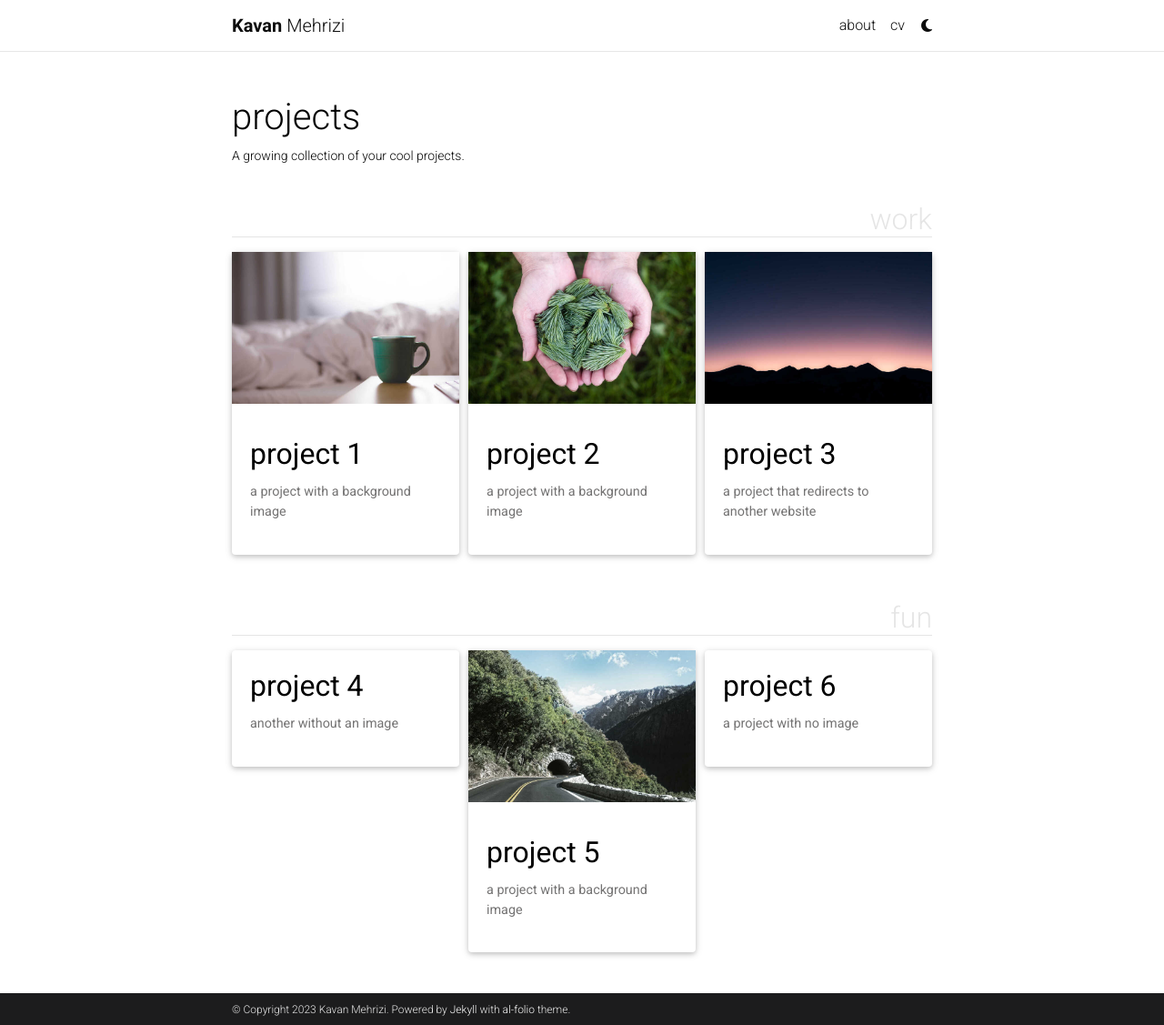
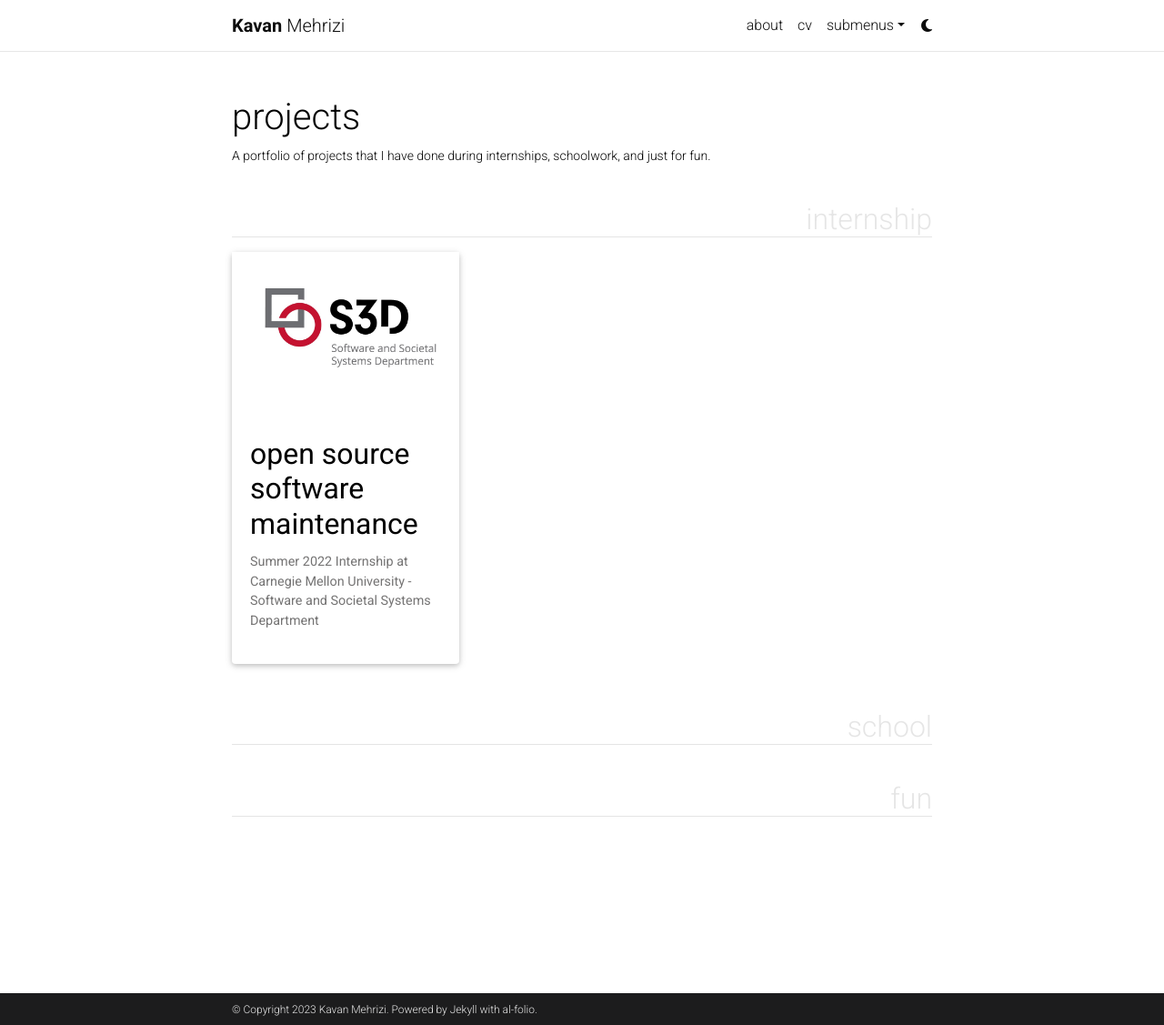
Before and after one commit to KavanMehrizi/kavanmehrizi.github.io, a Jekyll site: the page built from _pages/projects.md, in a window 1280 px wide and 1127 px high. Shown: the whole window at 91% size. Built offline with Jekyll 4.4.1, drawn with Linux system fonts in a browser that asks for light colours; full-size pictures stand in for the smaller copies a plugin makes; comment, search, counter and statistics services are not loaded; a style sheet for code colours, icons or effects is not loaded.

Commit message:
added projects tab

````diff
--- a/_config.yml
+++ b/_config.yml
@@ -10,7 +10,7 @@ email: kavanmehrizi@berkeley.edu
 description: > # the ">" symbol means to ignore newlines until "footer_text:"
 
 footer_text: >
-  Powered by <a href="https://jekyllrb.com/" target="_blank">Jekyll</a> with <a href="https://github.com/alshedivat/al-folio">al-folio</a> theme.
+  Powered by Jekyll with al-folio.
 keywords:  # add your own keywords or leave empty
 
 lang: en # the language of your site (for example: en, fr, cn, ru, etc.)
@@ -75,7 +75,7 @@ twitter_username: kavanmehrizi
 mastodon_username: # your mastodon instance+username in the format instance.tld/@username
 linkedin_username: kavanmehrizi
 telegram_username: # your Telegram user name
-scholar_userid: #
+scholar_userid: GMny2ccAAAAJ #
 semanticscholar_id: 2139703303 # your Semantic Scholar ID
 whatsapp_number: # your WhatsApp number (full phone number in international format. Omit any zeroes, brackets, or dashes when adding the phone number in international format.)
 orcid_id: #
@@ -110,7 +110,7 @@ contact_note: >
 # Analytics and search engine verification
 # -----------------------------------------------------------------------------
 
-google_analytics: # your Google Analytics measurement ID (format: G-XXXXXXXXXX)
+google_analytics: G-WRS9P1MJXG # your Google Analytics measurement ID (format: G-XXXXXXXXXX)
 panelbear_analytics:  # panelbear analytics site ID (format: XXXXXXXXX)
 
 google_site_verification:  # your google-site-verification ID (Google Search Console)
--- a/_pages/projects.md
+++ b/_pages/projects.md
@@ -2,10 +2,10 @@
 layout: page
 title: projects
 permalink: /projects/
-description: A growing collection of your cool projects.
+description: A portfolio of projects that I have done during internships, schoolwork, and just for fun.
 nav: false
 nav_order: 2
-display_categories: [work, fun]
+display_categories: [internship, school, fun]
 horizontal: false
 ---
 
--- a/_projects/1_project.md
+++ /dev/null
@@ -1,80 +0,0 @@
----
-layout: page
-title: project 1
-description: a project with a background image
-img: assets/img/12.jpg
-importance: 1
-category: work
----
-
-Every project has a beautiful feature showcase page.
-It's easy to include images in a flexible 3-column grid format.
-Make your photos 1/3, 2/3, or full width.
-
-To give your project a background in the portfolio page, just add the img tag to the front matter like so:
-
-    ---
-    layout: page
-    title: project
-    description: a project with a background image
-    img: /assets/img/12.jpg
-    ---
-
-<div class="row">
-    <div class="col-sm mt-3 mt-md-0">
-        {% include figure.html path="assets/img/1.jpg" title="example image" class="img-fluid rounded z-depth-1" %}
-    </div>
-    <div class="col-sm mt-3 mt-md-0">
-        {% include figure.html path="assets/img/3.jpg" title="example image" class="img-fluid rounded z-depth-1" %}
-    </div>
-    <div class="col-sm mt-3 mt-md-0">
-        {% include figure.html path="assets/img/5.jpg" title="example image" class="img-fluid rounded z-depth-1" %}
-    </div>
-</div>
-<div class="caption">
-    Caption photos easily. On the left, a road goes through a tunnel. Middle, leaves artistically fall in a hipster photoshoot. Right, in another hipster photoshoot, a lumberjack grasps a handful of pine needles.
-</div>
-<div class="row">
-    <div class="col-sm mt-3 mt-md-0">
-        {% include figure.html path="assets/img/5.jpg" title="example image" class="img-fluid rounded z-depth-1" %}
-    </div>
-</div>
-<div class="caption">
-    This image can also have a caption. It's like magic.
-</div>
-
-You can also put regular text between your rows of images.
-Say you wanted to write a little bit about your project before you posted the rest of the images.
-You describe how you toiled, sweated, *bled* for your project, and then... you reveal its glory in the next row of images.
-
-
-<div class="row justify-content-sm-center">
-    <div class="col-sm-8 mt-3 mt-md-0">
-        {% include figure.html path="assets/img/6.jpg" title="example image" class="img-fluid rounded z-depth-1" %}
-    </div>
-    <div class="col-sm-4 mt-3 mt-md-0">
-        {% include figure.html path="assets/img/11.jpg" title="example image" class="img-fluid rounded z-depth-1" %}
-    </div>
-</div>
-<div class="caption">
-    You can also have artistically styled 2/3 + 1/3 images, like these.
-</div>
-
-
-The code is simple.
-Just wrap your images with `<div class="col-sm">` and place them inside `<div class="row">` (read more about the <a href="https://getbootstrap.com/docs/4.4/layout/grid/">Bootstrap Grid</a> system).
-To make images responsive, add `img-fluid` class to each; for rounded corners and shadows use `rounded` and `z-depth-1` classes.
-Here's the code for the last row of images above:
-
-{% raw %}
-```html
-<div class="row justify-content-sm-center">
-    <div class="col-sm-8 mt-3 mt-md-0">
-        {% include figure.html path="assets/img/6.jpg" title="example image" class="img-fluid rounded z-depth-1" %}
-    </div>
-    <div class="col-sm-4 mt-3 mt-md-0">
-        {% include figure.html path="assets/img/11.jpg" title="example image" class="img-fluid rounded z-depth-1" %}
-    </div>
-</div>
-```
-{% endraw %}
--- /dev/null
+++ b/_projects/REUSE.md
@@ -0,0 +1,65 @@
+---
+layout: page
+title: Open Source Software Maintenance
+description: Summer 2022 Internship at Carnegie Mellon University - Software and Societal Systems Department
+img: assets/img/cmus3d.jpg
+importance: 1
+category: internship
+---
+
+In the summer of 2022, I was a part of the REUSE program at Carnegie Mellon University, under Professors <a href="http://www.cs.cmu.edu/~ckaestne/">Christian Kästner</a> and <a href="https://bvasiles.github.io/">Bogdan Vasilescu</a> in the Kästner Group and <a href="https://cmustrudel.github.io/">STRUDEL Lab</a>, where my research focused on understanding the motivations behind open-source software maintainers.
+
+In order to interview maintainers, my role was to figure out who were maintainers of projects on GitHub given a definition of contributors responsible for the top 80% of total project commits in a year. I utilized Python with NumPy and Pandas for the data mining scripts. It was fascinating to apply my coding skills to answering a simple-sounding, but difficult question to objectively answer: what motivates people to maintain open-source projects? This research program has inspired me to pursue a minor in Data Science, a field that I had never known about until this opportunity.
+
+<br>
+
+<div class="row justify-content-sm-center">
+    <div class="col-sm-8 mt-3 mt-md-0">
+        {% include figure.html path="assets/img/REUSE_poster_2.jpg" title="Kavan and Bogdan" class="img-fluid rounded z-depth-1" %}
+    </div>
+    <div class="col-sm-4 mt-3 mt-md-0">
+        {% include figure.html path="assets/img/REUSE_poster_1.jpg" title="Kavan and Poster" class="img-fluid rounded z-depth-1" %}
+    </div>
+</div>
+<div class="caption">
+    On the left, I'm posing with one of my advisors, Bogdan Vasilescu. On the right, I'm posing with my poster again.
+</div>
+
+<br>
+
+<div class="row">
+    <div class="col-sm mt-3 mt-md-0">
+        {% include figure.html path="assets/img/REUSE_group.jpg" title="REUSE Cohort Picture" class="img-fluid rounded z-depth-1" %}
+    </div>
+</div>
+<div class="caption">
+    Our intern cohort outside TCS Hall.
+</div>
+
+<br>
+
+<div class="row">
+    <div class="col-sm mt-3 mt-md-0">
+        {% include figure.html path="assets/img/city_of_bridges.jpg" title="Pittsburgh Bridge" class="img-fluid rounded z-depth-1" %}
+    </div>
+    <div class="col-sm mt-3 mt-md-0">
+        {% include figure.html path="assets/img/cathedral_learning.jpg" title="Cathedral of Learning" class="img-fluid rounded z-depth-1" %}
+    </div>
+    <div class="col-sm mt-3 mt-md-0">
+        {% include figure.html path="assets/img/fifth_ave.jpg" title="Fifth Ave, Pittsburgh" class="img-fluid rounded z-depth-1" %}
+    </div>
+</div>
+<div class="caption">
+    Some photos from my time in Pittsburgh. On the left, the Andy Worhol Bridge, one of the Three Sister bridges and of 446 total bridges in Pittsburgh. Middle, the Cathedral of Learning on Pitt campus. Right, is a dreamy sunset over Fifth Avenue, one of the main streets in Pittsburgh.
+</div>
+
+<br>
+
+<div class="row justify-content-sm-center">
+    <div class="">
+        <a href="https://kavanmehrizi.com/assets/pdf/Kavan_Mehrizi_CMU_Open_Source_Maintenance.pdf">{% include figure.html path="assets/img/CMU_poster.jpg" title="Research Poster" class="img-fluid rounded z-depth-1" %} </a>
+    </div>
+</div>
+<div class="caption">
+    Above, the research poster I presented at research poster sessions. Click on the poster to view it in full size.
+</div>
````
Also changed, not shown: _pages/dropdown.md (+4 -4 lines), _projects/4_project.md (+1 -1 lines), _projects/5_project.md (+1 -1 lines), _projects/6_project.md (+1 -1 lines), assets/img/CMU_poster.jpg (added), assets/img/cathedral_learning.jpg (added), assets/img/cmus3d.jpg (added), 5 other files.
